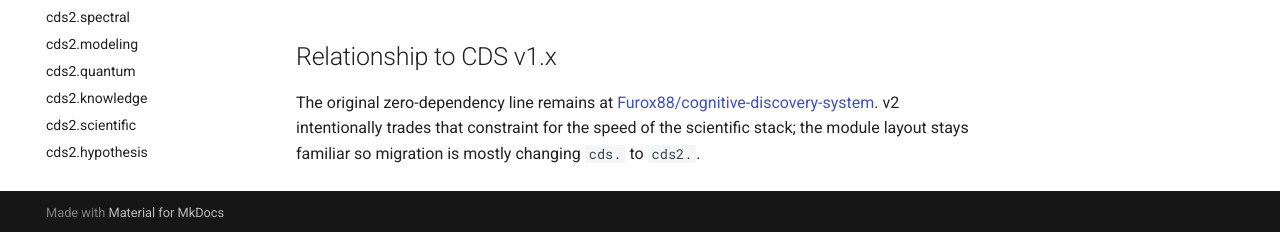
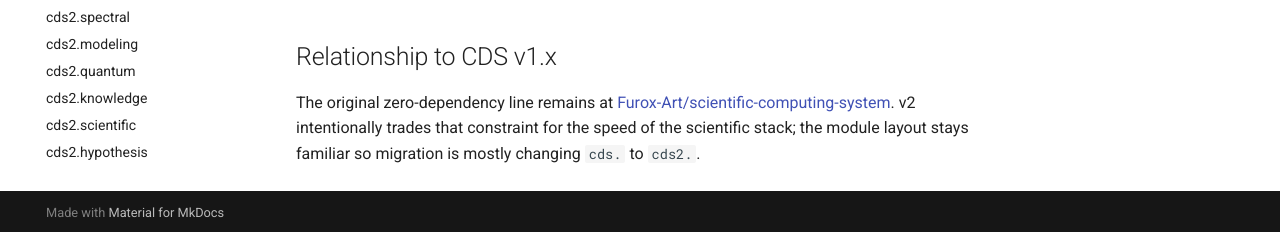
Before and after one commit to Furox-Art/scientific-computing-system-2.0, an MkDocs documentation site: the page built from docs/getting-started.md, in a window 1280 px wide and 900 px high, scrolled down 3857 px. Shown: the part 665-897 px from the top of the window. Built offline with MkDocs 1.6.1 and Material for MkDocs 9.7.7, drawn with Linux system fonts in a browser that asks for light colours; comment, search, counter and statistics services are not loaded.

Commit message:
docs: point v1 references at the current owner and repo name
The v1 project was renamed twice: the account Furox88 -> Furox-Art and the
repo cognitive-discovery-system -> scientific-computing-system. GitHub still
redirects the old URLs, but the visible link text advertised names that no
longer exist. Update the cross-references, the mkdocs site_author, the
pyproject author and the LICENSE holder. CHANGELOG entries are left as the
dated historical record.

```diff
--- a/docs/getting-started.md
+++ b/docs/getting-started.md
@@ -229,7 +229,7 @@ cds2 plot 1,3,2,5,4 --file out.png
 ## Relationship to CDS v1.x
 
 The original zero-dependency line remains at
-[Furox88/cognitive-discovery-system](https://github.com/Furox88/cognitive-discovery-system).
+[Furox-Art/scientific-computing-system](https://github.com/Furox-Art/scientific-computing-system).
 v2 intentionally trades that constraint for the speed of the scientific stack;
 the module layout stays familiar so migration is mostly changing `cds.` to
 `cds2.`.
--- a/mkdocs.yml
+++ b/mkdocs.yml
@@ -1,6 +1,6 @@
 site_name: CDS v2
 site_description: Scientific computing platform on the NumPy/SciPy/pandas/matplotlib stack.
-site_author: Furox88
+site_author: Furox-Art
 site_url: https://furox-art.github.io/scientific-computing-system-2.0/
 repo_url: https://github.com/Furox-Art/scientific-computing-system-2.0
 repo_name: Furox-Art/scientific-computing-system-2.0
--- a/pyproject.toml
+++ b/pyproject.toml
@@ -11,7 +11,7 @@ license = "MIT"
 license-files = ["LICENSE"]
 requires-python = ">=3.10"
 authors = [
-    {name = "Furox88", email = "furkanarkn1451@gmail.com"},
+    {name = "Furox-Art", email = "furkanarkn1451@gmail.com"},
 ]
 keywords = [
     "scientific-computing",
```
Also changed, not shown: README.md (+2 -2 lines), docs/index.md (+1 -1 lines), 1 other file.
